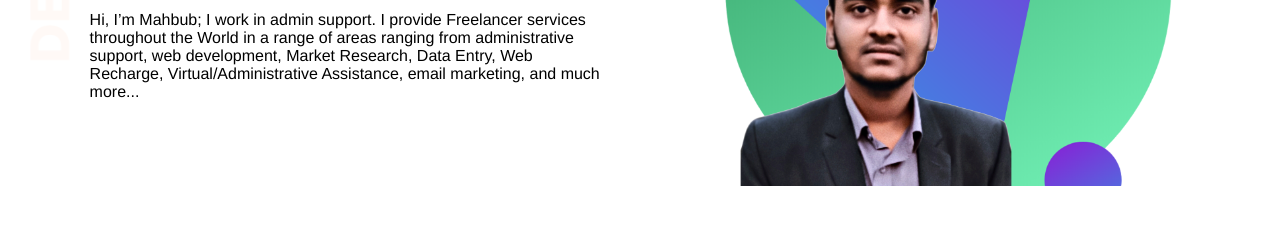
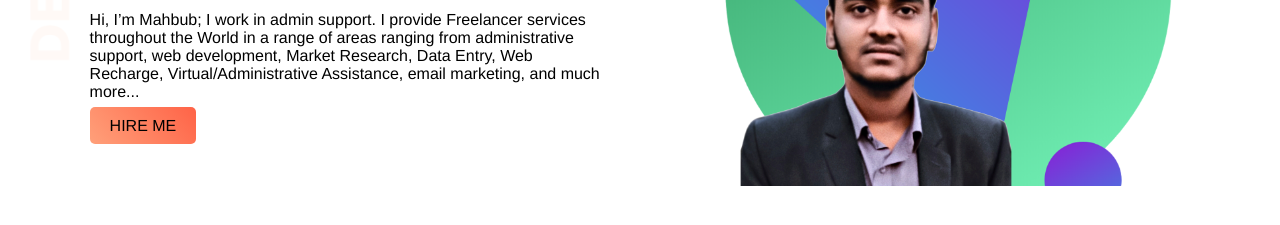
Before and after one commit to Mahabub752/web-portfolio, a plain HTML site: page index.html in a window 1280 px wide. Shown: the part 299-524 px from the top of the page. Drawn offline with Linux system fonts and the light colour scheme.

Commit message:
send commit

```diff
--- a/index.html
+++ b/index.html
@@ -15,6 +15,7 @@
     <h1><span class="name-highlight">Mahbub</span> World</h1>
     <h3>Freelancer at UpWork</h3>
     <p>Hi, I’m Mahbub; I work in admin support. I provide Freelancer services throughout the World in a range of areas ranging from administrative support, web development, Market Research, Data Entry, Web Recharge, Virtual/Administrative Assistance, email marketing, and much more...</p>
+    <a class="link-button" target="_blank" href="https://www.linkedin.com/in/mahabublevel/">HIRE ME</a>
 </div>
 <div class="half-w">
     <img src="images/mahbub.png" alt="">
--- a/style.css
+++ b/style.css
@@ -29,3 +29,10 @@ h3{
 section{
     height: 600px;
 }
+.link-button{
+    background-image: linear-gradient(50deg, Lightsalmon, tomato);
+    text-decoration: none;
+    padding: 10px 20px;
+    border-radius: 5px;
+    color: black;
+}
```
